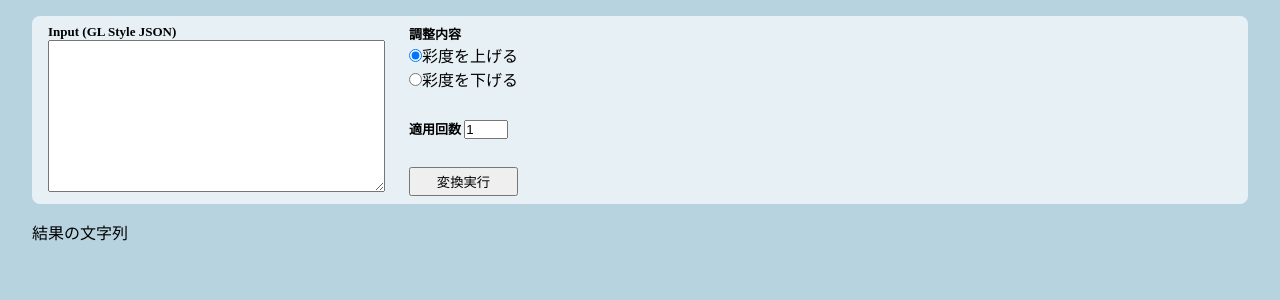
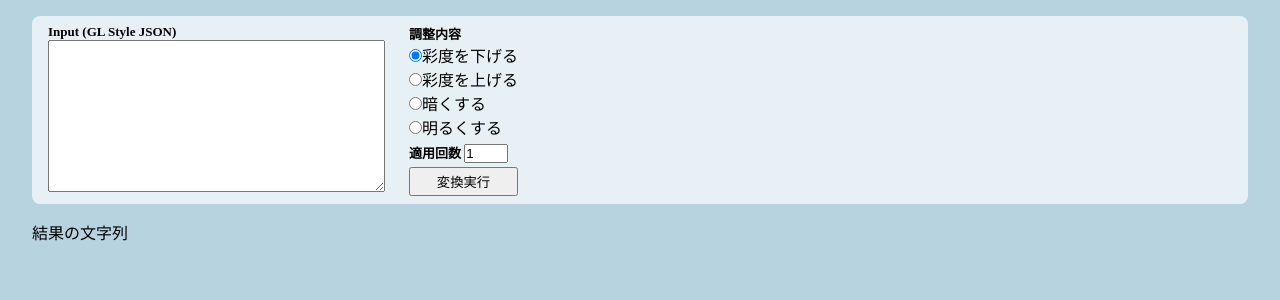
Before and after one commit to tris5572/map-style-color-manipulator, a React (Vite) app: page / in a window 1280 px wide. Shown: the top 300 px of the page. Built offline with nearby package versions, Linux system fonts and the light colour scheme.

Commit message:
feat: 変換処理を実装

```diff
--- a/src/misc/constants.ts
+++ b/src/misc/constants.ts
@@ -1,6 +1,8 @@
 import { ManipulateKind } from "./types";
 
 export const MANIPULATES = [
+  { value: "desaturate", label: "彩度を下げる" },
   { value: "saturate", label: "彩度を上げる" },
-  { value: "desaturate", label: "彩度を下げる" },
+  { value: "darken", label: "暗くする" },
+  { value: "brighten", label: "明るくする" },
 ] satisfies { value: ManipulateKind; label: string }[];
--- a/src/misc/manipulate.ts
+++ b/src/misc/manipulate.ts
@@ -1,16 +1,24 @@
+import chroma from "chroma-js";
 import { ManipulateKind } from "./types";
 
 /**
- * Mapbox GL Style ファイルの型。
+ * Mapbox GL Style ファイルをオブジェクトに変換したときの型。
  * コンパイラを納得させるために適当に作ったので、明らかに不十分。
  */
 type JsonType = {
   [key: string]: object | string | Array<string | number>;
 };
 
+/**
+ * 色を調整する。
+ * 入力値を JSON として解釈できない場合、エラーとなった旨の文字列を返す。
+ */
 export function manipulateColor(
+  /** 調整対象となる JSON 文字列 */
   input: string,
+  /** 調整する操作の種類 */
   kind: ManipulateKind,
+  /** 繰り返し適用する回数 */
   repeat: number
 ): string {
   let jsonObj;
@@ -30,15 +38,46 @@ export function manipulateColor(
       } else {
         // 実際に調整する
         if (key.endsWith("-color")) {
-          // TODO:
-          console.log(obj[key]);
+          const value = String(obj[key]);
+          if (chroma.valid(value)) {
+            // 正しい色表現のときのみ調整を実施する
+            const color = chroma(value);
+            let newColor;
+            switch (kind) {
+              case "desaturate":
+                newColor = color.desaturate(repeat);
+                break;
+              case "saturate":
+                newColor = color.saturate(repeat);
+                break;
+              case "darken":
+                newColor = color.darken(repeat);
+                break;
+              case "brighten":
+                newColor = color.brighten(repeat);
+                break;
+              default:
+                // ここに来ることはないはずだが、もし来たらそのまま
+                newColor = color;
+            }
+
+            // 入力形式に合わせて色を出力する
+            let colorStr;
+            if (value.startsWith("hsl")) {
+              colorStr = newColor.css("hsl");
+            } else if (value.startsWith("#")) {
+              colorStr = newColor.hex();
+            } else {
+              colorStr = newColor.css();
+            }
+            obj[key] = colorStr;
+          }
         }
       }
     }
   }
 
   convertObject(jsonObj);
-  // JSONの中身でループ
-  console.log(kind, repeat);
+
   return JSON.stringify(jsonObj);
 }
--- a/src/misc/types.ts
+++ b/src/misc/types.ts
@@ -1 +1 @@
-export type ManipulateKind = "saturate" | "desaturate";
+export type ManipulateKind = "saturate" | "desaturate" | "darken" | "brighten";
```
